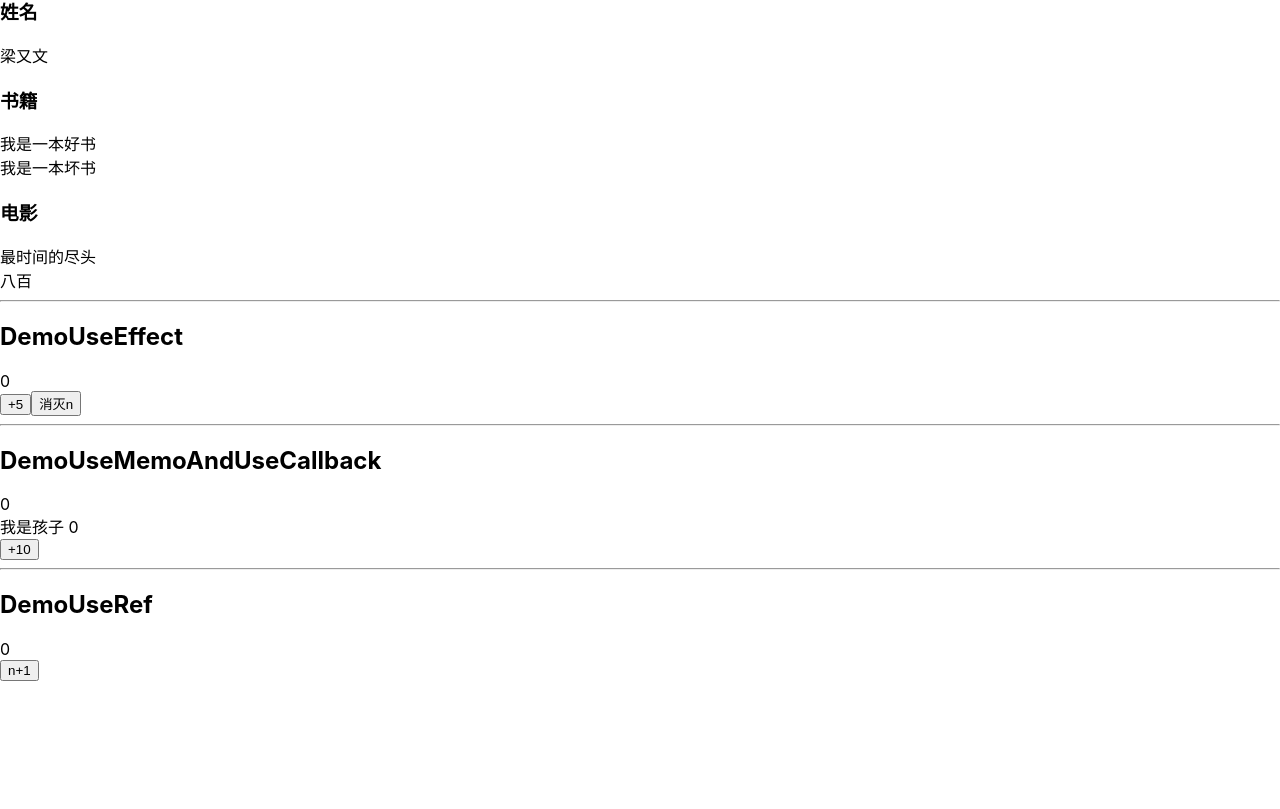
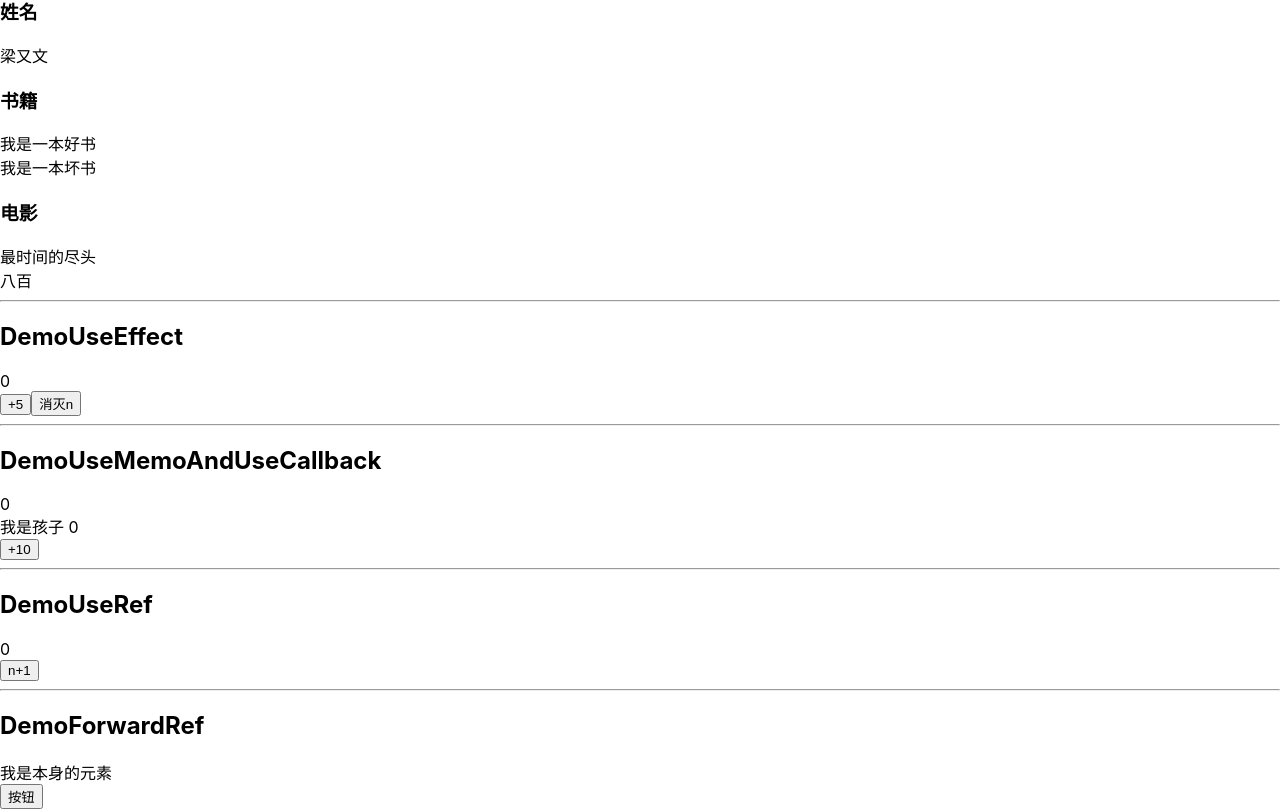
Before and after one commit to Layouwen/react-study-hooks, a React (Create React App) app: page / in a window 1280 px wide. Shown: the part 490-1299 px from the top of the page. Before the commit the page ends 1171 px from the top, so only its background shows below. Built offline with nearby package versions, Linux system fonts and the light colour scheme.

Commit message:
完成forwardRef的代码示例

```diff
--- a/src/App.js
+++ b/src/App.js
@@ -6,6 +6,7 @@ import DemoContextReducer from "./page/DemoContextAndReducer/DemoContextReducer"
 import DemoUseEffect from "./page/DemoUseEffect/DemoUseEffect"
 import DemoUseMemoAndUseCallback from "./page/DemoUseMemoAndUseCallback/DemoUseMemoAndUseCallback"
 import DemoUseRef from "./page/DemoUseRef/DemoUseRef"
+import DemoForwardRef from "./page/DemoForwardRef/DemoForwardRef"
 
 const App = () => {
   return (
@@ -30,6 +31,9 @@ const App = () => {
       <hr/>
       <h2>DemoUseRef</h2>
       <DemoUseRef/>
+      <hr/>
+      <h2>DemoForwardRef</h2>
+      <DemoForwardRef/>
     </>
   )
 }
--- /dev/null
+++ b/src/page/DemoForwardRef/DemoForwardRef.jsx
@@ -0,0 +1,21 @@
+import React, {forwardRef, useRef} from "react"
+
+const DemoForwardRef = () => {
+  const ref = useRef(null)
+  return (
+    <>
+      <div>我是本身的元素</div>
+      <ChildNode ref={ref}>按钮</ChildNode>
+    </>
+  )
+}
+
+const ChildNode = forwardRef((props, ref) => {
+  return (
+    <>
+      <button ref={ref} onClick={() => console.log(ref)}>{props.children}</button>
+    </>
+  )
+})
+
+export default DemoForwardRef
```
